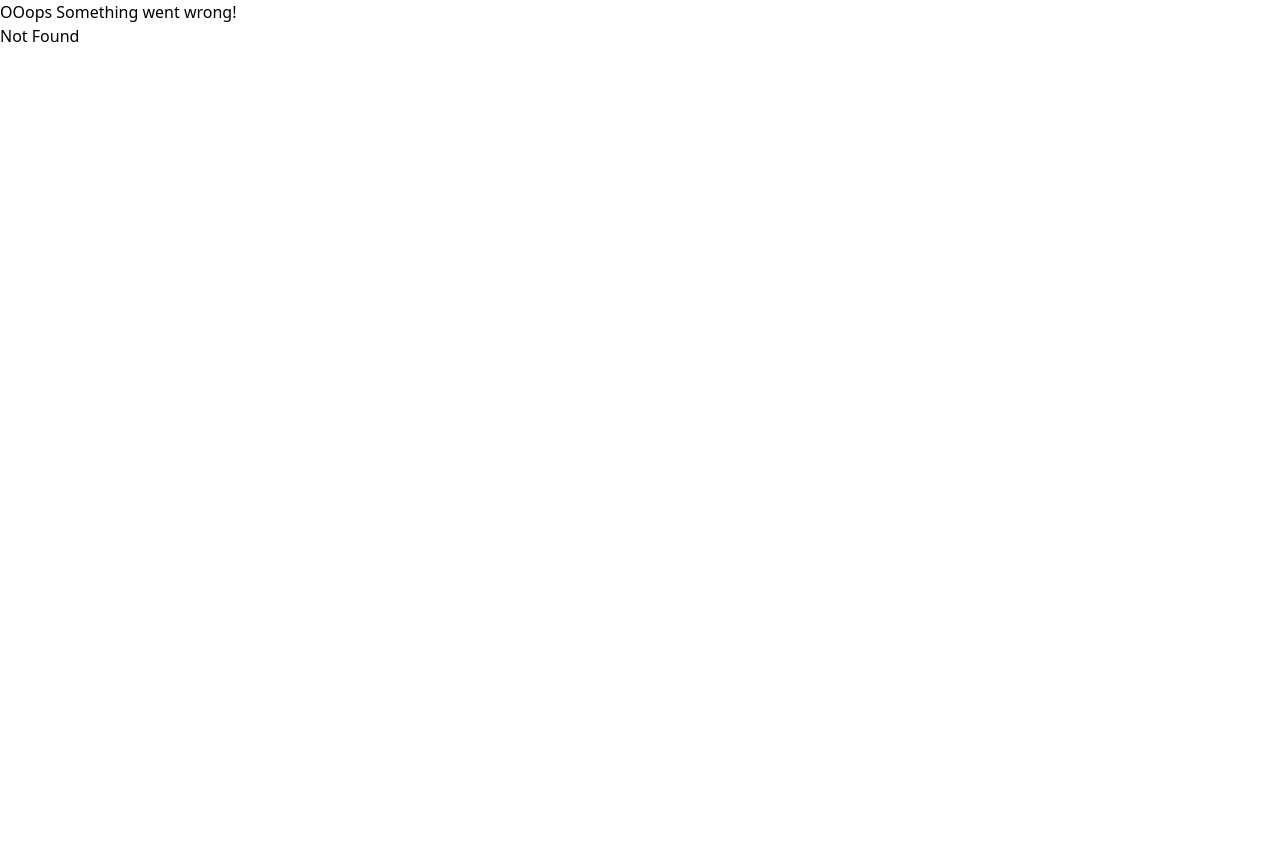
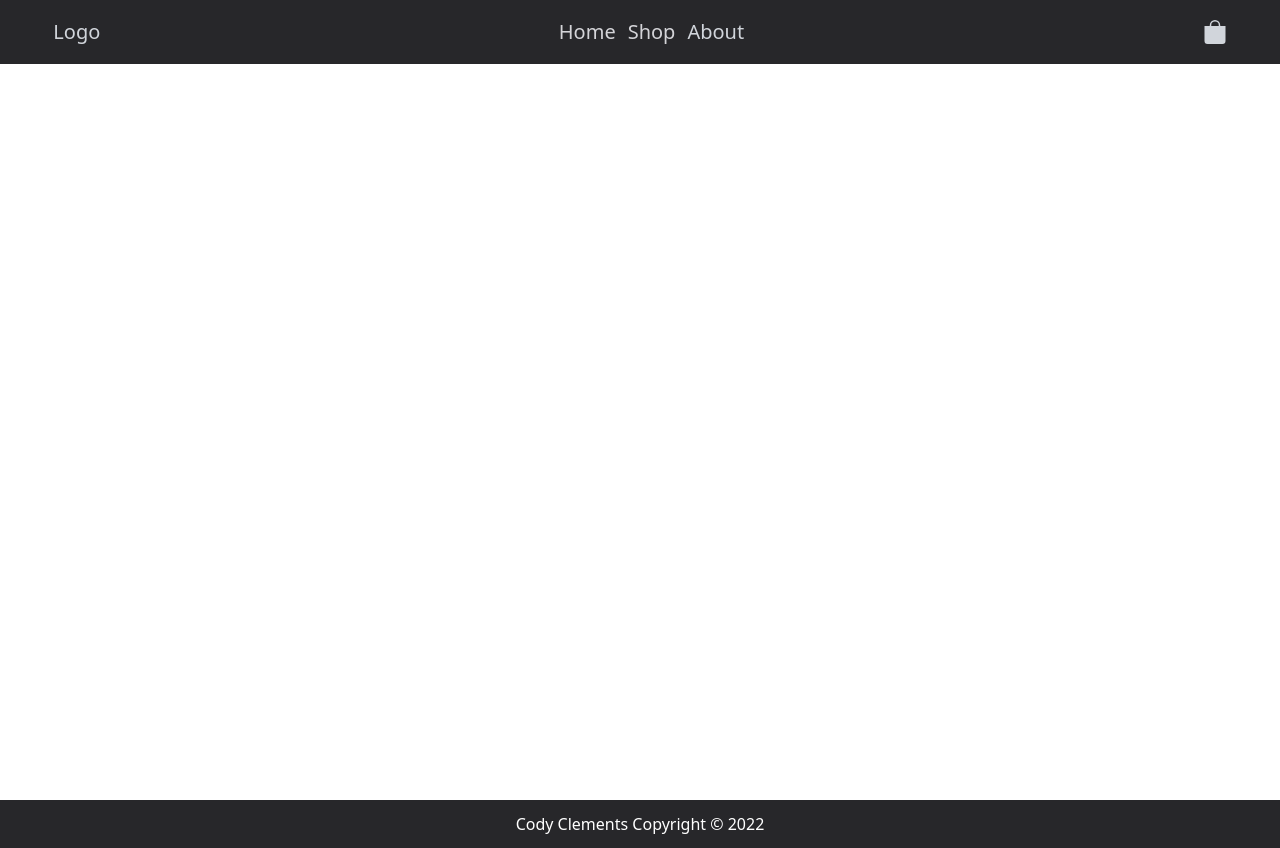
Before and after one commit to clements50/ecomerce, a React (Vite) app in the folder client/: page /checkout/shipping in a window 1280 px wide. Before the commit this address had no page. Before the commit the page ends 800 px from the top, so only its background shows below. Built offline with nearby package versions, Linux system fonts and the light colour scheme.

Commit message:
make cart calculate price and navigate to shipping page

```diff
--- a/client/src/components/Header.tsx
+++ b/client/src/components/Header.tsx
@@ -4,6 +4,7 @@ import Nav from "./Nav";
 import { CartContext } from "../context/CartContext";
 import { HeaderContext } from "../context/HeaderContext";
 import { BsBagFill } from "react-icons/bs";
+import { useNavigate } from "react-router-dom";
 
 type Props = {
   navMenuToggle: () => void;
@@ -13,6 +14,7 @@ type Props = {
 const Header = ({ navMenuToggle, navMenuActive }: Props) => {
   const { visible } = useContext(HeaderContext);
   const { toggleCart, totalCartItems } = useContext(CartContext);
+  const navigate = useNavigate();
 
   return (
     <header
@@ -25,7 +27,12 @@ const Header = ({ navMenuToggle, navMenuActive }: Props) => {
           navMenuActive={navMenuActive}
           navMenuToggle={navMenuToggle}
         />
-        <p className="text-gray-300 text-xl">Logo</p>
+        <p
+          className="text-gray-300 text-xl cursor-pointer"
+          onClick={() => navigate("/")}
+        >
+          Logo
+        </p>
         <Nav navMenuActive={navMenuActive} navMenuToggle={navMenuToggle} />
         <div
           className="text-gray-300 text-xl cursor-pointer"
--- a/client/src/components/ShopingCart.tsx
+++ b/client/src/components/ShopingCart.tsx
@@ -2,10 +2,13 @@ import { useContext } from "react";
 import { CartContext } from "../context/CartContext";
 import CartItem from "./CartItem";
 import { v4 as uuid } from "uuid";
+import { useNavigate } from "react-router-dom";
 
 const ShoppingCart = () => {
-  const { cartOpen, toggleCart, cartState, totalCartItems } =
+  const { cartOpen, toggleCart, cartState, totalCartItems, cartTotal } =
     useContext(CartContext);
+
+  const navigate = useNavigate();
 
   let cartItems: any = (
     <p className=" text-gray-500 m-auto w-fit">Your Cart Is Empty...</p>
@@ -27,6 +30,13 @@ const ShoppingCart = () => {
       );
     });
   }
+
+  const checkoutClickHandler = () => {
+    if (totalCartItems > 0) {
+      navigate("checkout/shipping");
+      toggleCart();
+    }
+  };
 
   return (
     <>
@@ -59,12 +69,15 @@ const ShoppingCart = () => {
         <div className="mt-8">
           <div className="flex justify-between">
             <p className="text-lg">Subtotal</p>
-            <p className="text-lg">$262.00</p>
+            <p className="text-lg">${cartTotal}</p>
           </div>
           <p className="text-gray-500 mb-4">
             Shipping and taxes calculated at <br /> checkout
           </p>
-          <button className="bg-blue-700 text-white p-3 w-full rounded-md mb-5">
+          <button
+            onClick={() => checkoutClickHandler()}
+            className="bg-blue-700 text-white p-3 w-full rounded-md mb-5"
+          >
             Checkout
           </button>
           <div
--- a/client/src/context/CartContext.tsx
+++ b/client/src/context/CartContext.tsx
@@ -22,6 +22,8 @@ type CartContext = {
   cartState: CartItem[] | [];
   dispatch: React.Dispatch<Action>;
   totalCartItems: number;
+  cartTotal: number;
+  cartTotalTaxes: number;
 };
 
 let cartItems = localStorage.getItem("CART_STATE")
@@ -39,11 +41,17 @@ const CartContextProvider = ({ children }: Props) => {
     setCartOpen((cartOpen) => !cartOpen);
   };
 
-  //@ts-ignore
   const totalCartItems = cartState.reduce(
     (result: number, current: CartItem) => result + current.qty,
     0
   );
+
+  const cartTotal = cartState.reduce(
+    (acc, cur) => acc + cur.price * cur.qty,
+    0
+  );
+
+  const cartTotalTaxes = (8.25 / 100) * cartTotal;
 
   useEffect(() => {
     localStorage.setItem("CART_STATE", JSON.stringify(cartState));
@@ -58,6 +66,8 @@ const CartContextProvider = ({ children }: Props) => {
           dispatch,
           totalCartItems,
           cartState,
+          cartTotal,
+          cartTotalTaxes,
         }}
       >
         {children}
--- a/client/src/data/data.json
+++ b/client/src/data/data.json
@@ -2,7 +2,7 @@
   {
     "name": "Black Nike Shoes",
     "brand": "Nike",
-    "price": 120,
+    "price": 124.89,
     "description": "Lorem ipsum dolor sit amet, officia excepteur ex fugiat reprehenderit enim labore culpa sint ad nisi Lorem pariatur mollit ex esse exercitation amet. Nisi anim cupidatat excepteur officia. Reprehenderit nostrud nostrud ipsum Lorem est aliquip amet voluptate voluptate dolor minim nulla est proident. Nostrud officia pariatur ut officia. Sit irure elit esse ea nulla sunt ex occaecat reprehenderit commodo officia dolor Lorem duis laboris cupidatat officia voluptate. Culpa proident adipisicing id nulla nisi laboris ex in Lorem sunt duis officia eiusmod. Aliqua reprehenderit commodo ex non excepteur duis sunt velit enim. Voluptate laboris sint cupidatat ullamco ut ea consectetur et est culpa et culpa duis.",
     "images": [
       "/images/blackenkie1.png",
@@ -20,7 +20,7 @@
   {
     "name": "Black Shoes",
     "brand": "Nike",
-    "price": 120,
+    "price": 120.29,
     "description": "Lorem ipsum dolor sit amet, officia excepteur ex fugiat reprehenderit enim labore culpa sint ad nisi Lorem pariatur mollit ex esse exercitation amet. Nisi anim cupidatat excepteur officia. Reprehenderit nostrud nostrud ipsum Lorem est aliquip amet voluptate voluptate dolor minim nulla est proident. Nostrud officia pariatur ut officia. Sit irure elit esse ea nulla sunt ex occaecat reprehenderit commodo officia dolor Lorem duis laboris cupidatat officia voluptate. Culpa proident adipisicing id nulla nisi laboris ex in Lorem sunt duis officia eiusmod. Aliqua reprehenderit commodo ex non excepteur duis sunt velit enim. Voluptate laboris sint cupidatat ullamco ut ea consectetur et est culpa et culpa duis.",
     "images": [
       "/images/blackenkie1.png",
--- a/client/src/main.tsx
+++ b/client/src/main.tsx
@@ -6,6 +6,7 @@ import ContextProvider from "./context/ContextProvider";
 import { createBrowserRouter, RouterProvider } from "react-router-dom";
 import Shop, { loader as ShopLoader } from "./pages/Shop";
 import ItemPage, { loader as ItemPageLoader } from "./pages/ItemPage";
+import ShippingPage from "./pages/ShippingPage";
 import Error from "./pages/Error";
 import { QueryClient, QueryClientProvider } from "@tanstack/react-query";
 
@@ -28,6 +29,10 @@ const router = createBrowserRouter([
         element: <ItemPage />,
         loader: ItemPageLoader,
       },
+      {
+        path: "/checkout/shipping",
+        element: <ShippingPage />,
+      },
     ],
   },
 ]);
--- /dev/null
+++ b/client/src/pages/ShippingPage.tsx
@@ -0,0 +1,10 @@
+const ShippingPage = () => {
+  return (
+    <div>
+      <div></div>
+      <div></div>
+    </div>
+  );
+};
+
+export default ShippingPage;
```
